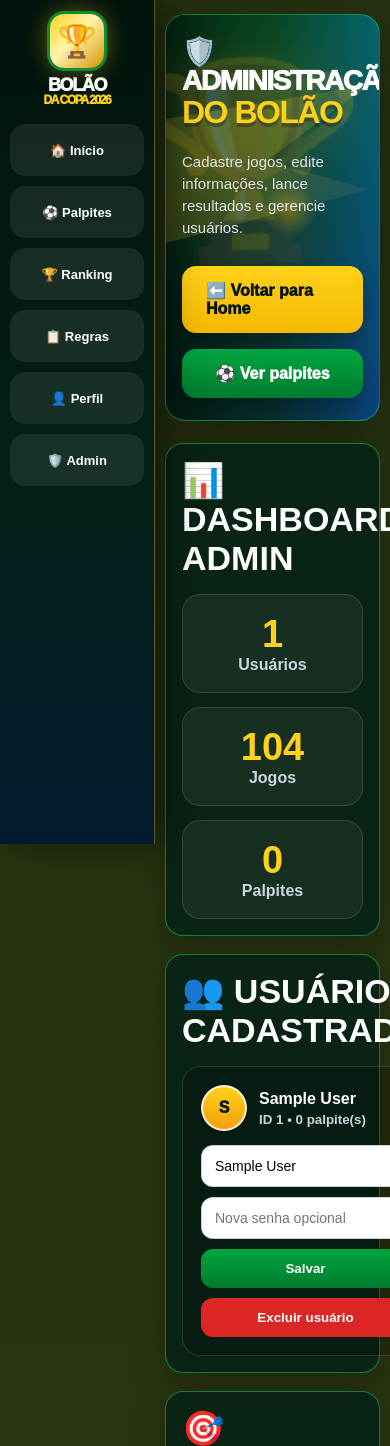
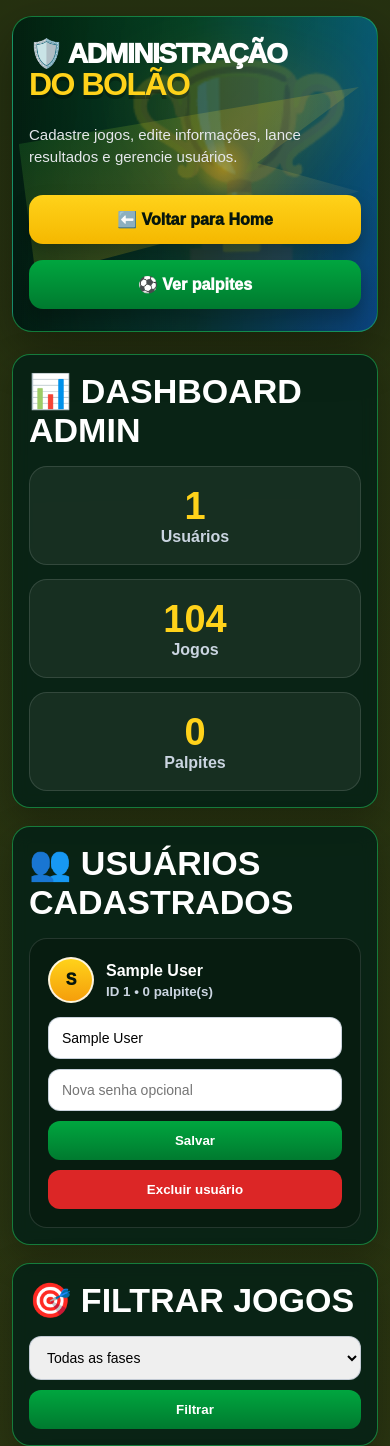
Before and after one commit to viniciusmoreira44563-cloud/bolao-copa-2026, a Flask app: page /admin in a window 390 px wide. Shown: the top 1446 px of the page. Run offline with Flask 3, Linux system fonts and the light colour scheme; the visitor is signed in with stand-in values (Sample User, id 1); data comes from the database, SQL or seed files in the repository; data that the repository does not hold is empty.

Commit message:
Update style.css

```diff
--- a/static/style.css
+++ b/static/style.css
@@ -2050,3 +2050,81 @@ APP MOBILE SIDEBAR
   }
 
 }
+/* REMOVE SIDEBAR MOBILE ANTIGA */
+
+@media(max-width:768px){
+
+  .app-sidebar,
+  .mobile-drawer,
+  .drawer-backdrop,
+  .mobile-menu-button{
+    display:none !important;
+  }
+
+  main,
+  .footer-note{
+    margin-left:0 !important;
+    width:100% !important;
+    max-width:100% !important;
+  }
+
+  body{
+    overflow-x:hidden;
+    padding-bottom:82px;
+  }
+
+}
+/* BOTTOM NAV APP */
+
+.bottom-nav{
+  display:none;
+}
+
+@media(max-width:768px){
+
+  header{
+    display:none !important;
+  }
+
+  .bottom-nav{
+    position:fixed;
+    left:0;
+    right:0;
+    bottom:0;
+    z-index:999;
+    height:76px;
+    display:grid;
+    grid-template-columns:repeat(5,1fr);
+    background:linear-gradient(180deg,#06281a,#02130c);
+    border-top:1px solid rgba(255,210,26,.35);
+    box-shadow:0 -10px 35px rgba(0,0,0,.45);
+  }
+
+  .bottom-nav a{
+    color:white;
+    text-decoration:none;
+    display:flex;
+    flex-direction:column;
+    align-items:center;
+    justify-content:center;
+    gap:4px;
+    font-size:22px;
+    font-weight:900;
+  }
+
+  .bottom-nav span{
+    font-size:11px;
+  }
+
+  .bottom-nav a:active{
+    background:rgba(255,210,26,.12);
+  }
+
+  main{
+    padding:16px 12px 96px !important;
+  }
+
+  .hero{
+    margin-top:0;
+  }
+}
```
